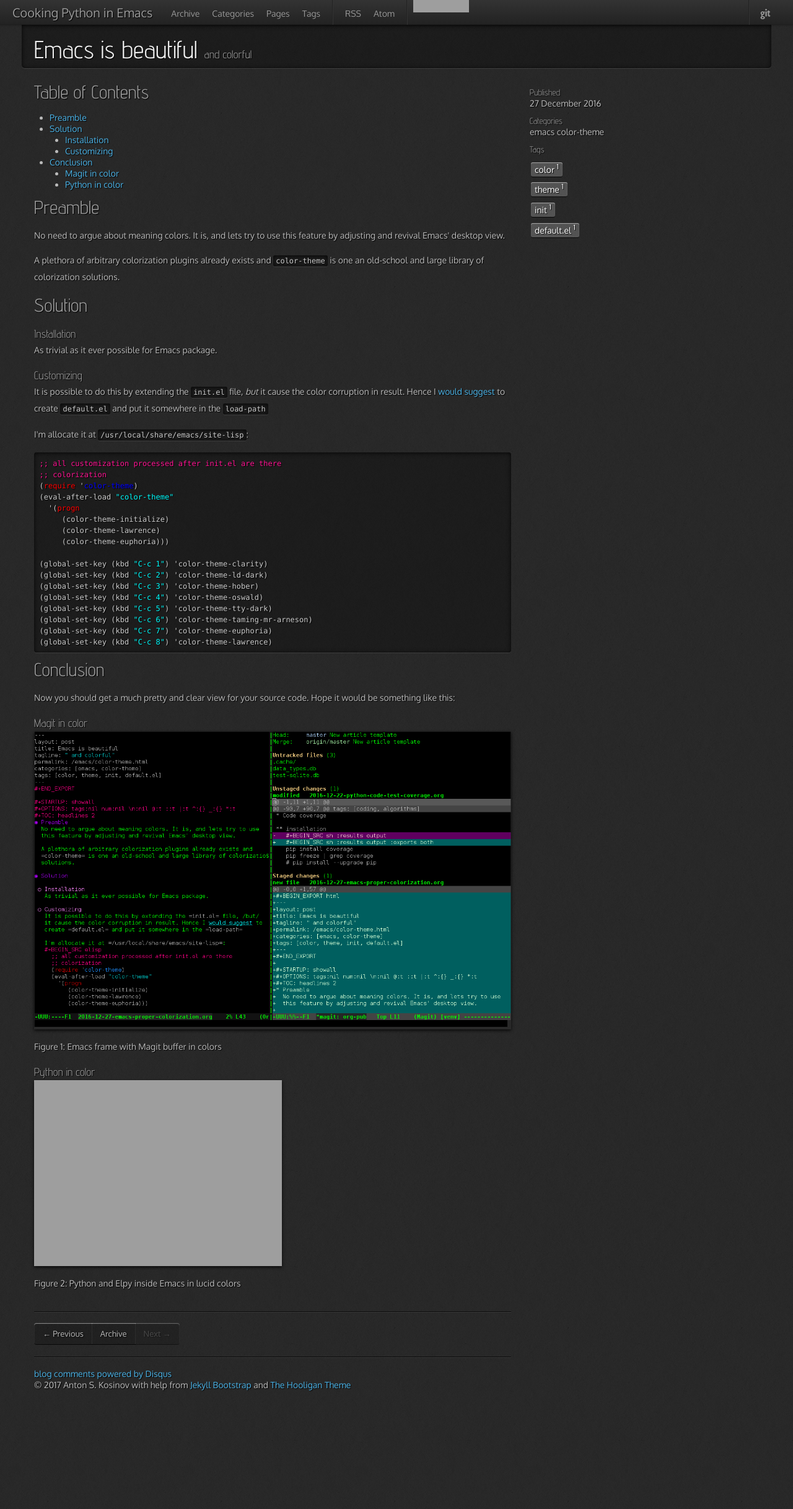
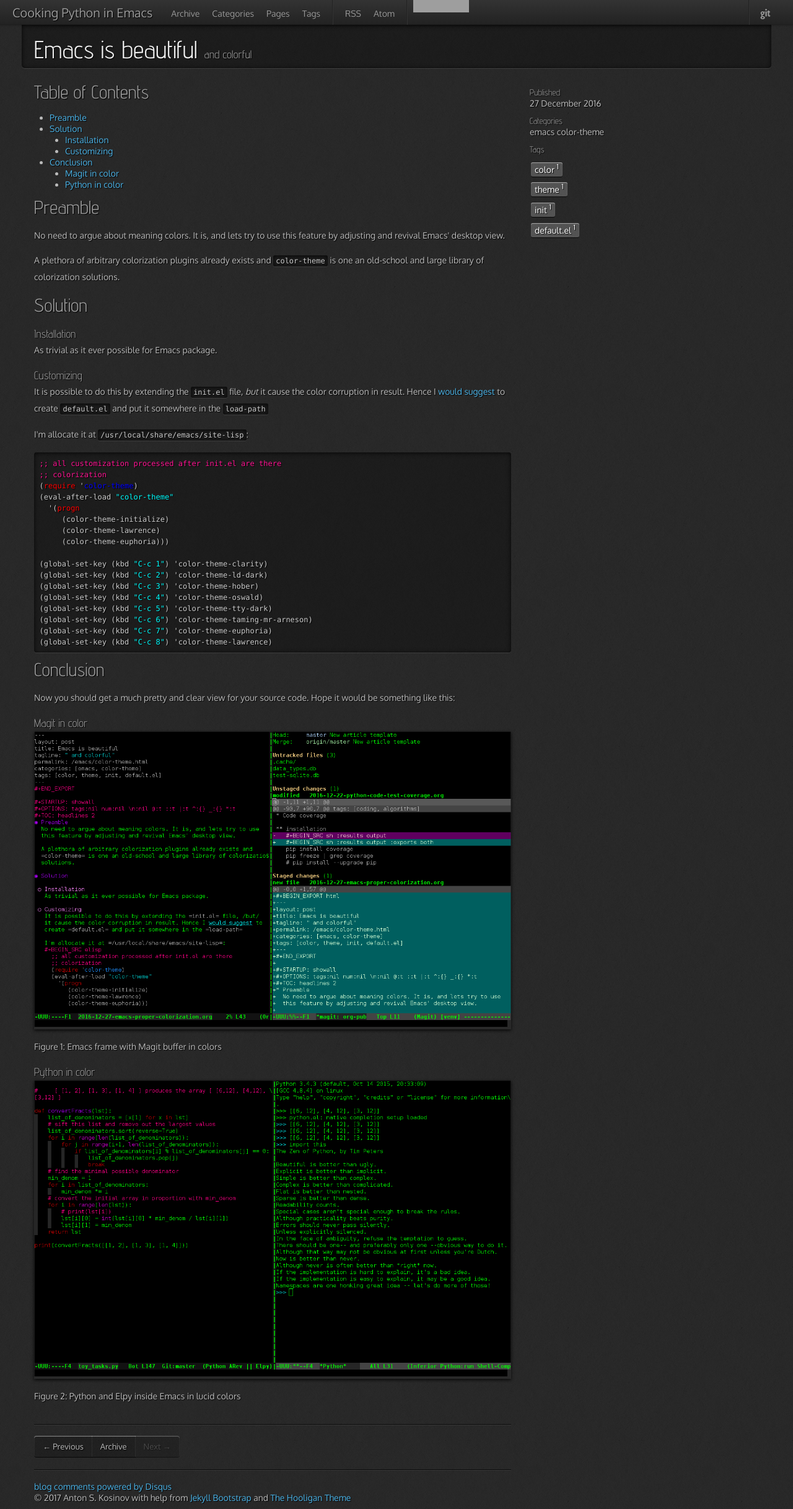
Before and after one commit to 0--key/0--key.github.io, a Jekyll site: the page built from _posts/2016-12-27-emacs-proper-colorization.html, in a window 1280 px wide. Shown: the whole page at 62% size. Built offline with Jekyll 4.4.1, drawn with Linux system fonts in a browser that asks for light colours; nearby versions of some CDN libraries; comment, search, counter and statistics services are not loaded; before the commit the page ends 2253 px from its top, so only the background shows below that; grey boxes are pictures that could not be loaded.

Commit message:
Minor path corrections

```diff
--- a/_posts/2016-12-27-emacs-proper-colorization.html
+++ b/_posts/2016-12-27-emacs-proper-colorization.html
@@ -117,7 +117,7 @@
 <div class="outline-text-3" id="text-org7aaded5">
 
 <div class="figure">
-<p><img src="http://0--key.github.io/assets/img/python_in_colors.png" alt="Emacs frame" title="Color matters" align="center" />
+<p><img src="http://0--key.github.io/assets/img/python_in_color.png" alt="Emacs frame" title="Color matters" align="center" />
 </p>
 <p><span class="figure-number">Figure 2: </span>Python and Elpy inside Emacs in lucid colors</p>
 </div>
```
